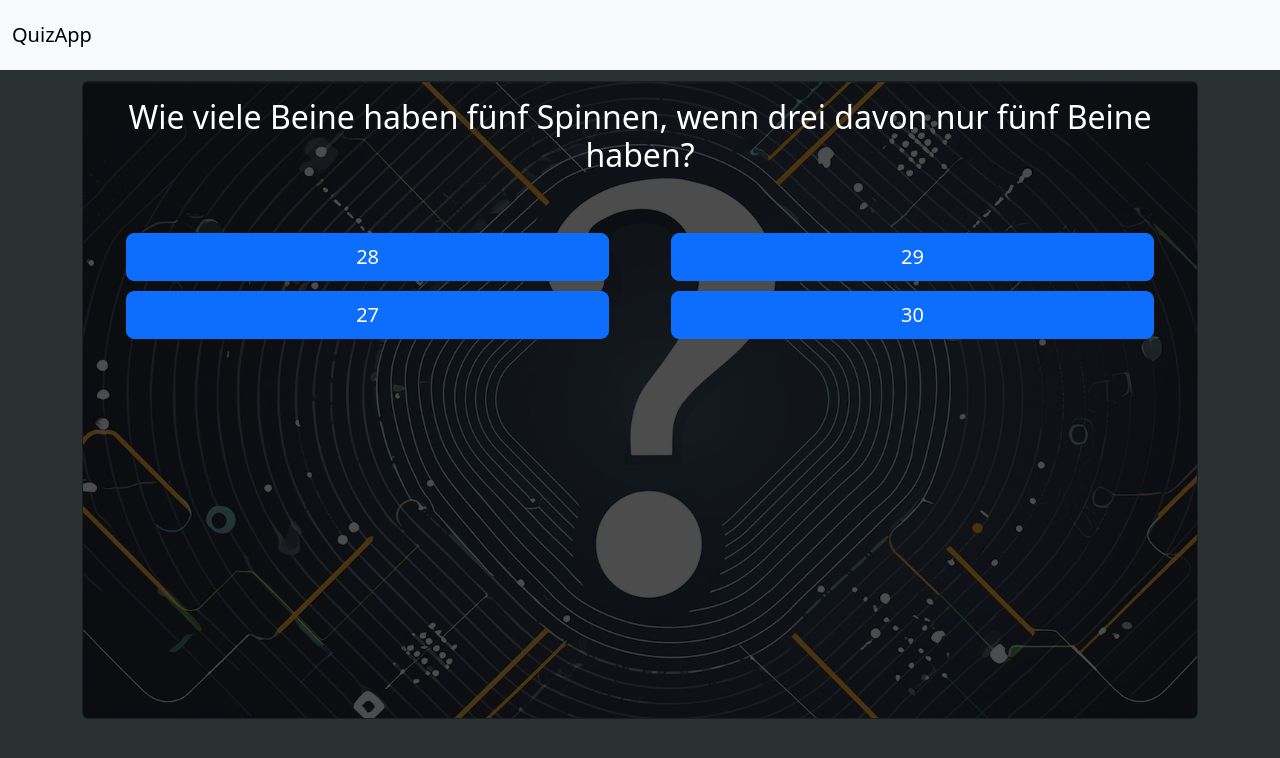
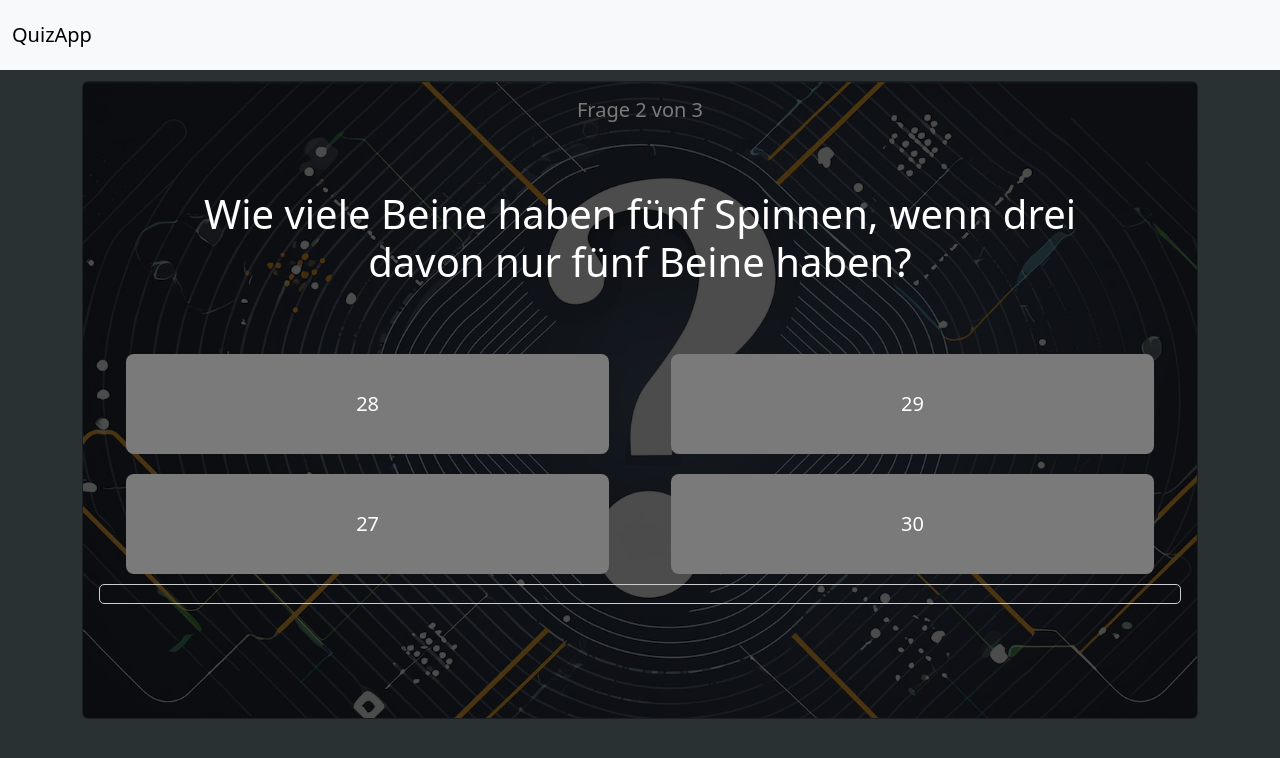
Before and after one commit to AxelZimmermann-HH/Quiz, a website: page index.html in a window 1280 px wide. Both pictures are taken after a click on the button "10". Drawn offline with nearby package versions, Linux system fonts and the light colour scheme.

Commit message:
third session

```diff
--- a/script.js
+++ b/script.js
@@ -26,33 +26,73 @@ let questions = [
 ]
 
 let currentQuestion = 0;
+let correctAnswerCount = 0;
+
 
 function renderQuestion() {
     let question = questions[currentQuestion];
+    let allQuestions = questions.length;
+    let showQuestionNumber = currentQuestion + 1;
+
 
     let content = document.getElementById('card-content');
+
+
+    if (currentQuestion < questions.length) {
     content.innerHTML = ``;
     content.innerHTML += `
-        <h2 class="card-title">${question['question']}</h2>
+        <h5>Frage ${showQuestionNumber} von ${allQuestions}</h5>
+        <h1 class="card-title">${question['question']}</h1>
         <div class="button-area">
         <button id="id1" type="button" onclick="answer('answer1', 'id1')" class="btn btn-primary btn-lg">${question['answer1']}</button>
         <button id="id2" type="button" onclick="answer('answer2', 'id2')" class="btn btn-primary btn-lg">${question['answer2']}</button>
         <button id="id3" type="button" onclick="answer('answer3', 'id3')" class="btn btn-primary btn-lg">${question['answer3']}</button>
         <button id="id4" type="button" onclick="answer('answer4', 'id4')" class="btn btn-primary btn-lg">${question['answer4']}</button>
-
         </div>
+        <div class="progress-bar">
+        <div class="progress-bar-fill" id="progress-bar-fill"></div>
+    </div>
     `
+    } else {
+        content.innerHTML = ``;
+        content.innerHTML += `
+        <h5>Herzlichen Glückwunsch!</h5>
+        <h1 class="card-title">Quiz beendet!</h1>
+        <h2>Du hast ${correctAnswerCount} von ${allQuestions} Fragen richtig beantwortet.</h2>
+        <button id="" type="button" onclick="playAgain()" class="btn btn-primary btn-lg">Nochmal spielen</button>
+    `
+    }
 }
 
 function answer(selection, id) {
     let question = questions[currentQuestion];
     let selectedQuestionNumber = selection.slice(-1);
+    const progressPercent = ((currentQuestion + 1) / questions.length) * 100;
+
+    let idOfRightAnswer = `id${question['right_answer']}`;
 
     if (selectedQuestionNumber == question['right_answer']) {
         document.getElementById(id).classList.add('bg-success');
+        document.getElementById(id).classList.add('pulse');
+        correctAnswerCount++;
     } else {
         document.getElementById(id).classList.add('bg-danger');
+        document.getElementById(id).classList.add('pulse');
+        document.getElementById(idOfRightAnswer).classList.add('bg-success');
+        document.getElementById(idOfRightAnswer).classList.add('pulse');
+
     }
     currentQuestion++;
+    updateProgressBar(progressPercent);
     setTimeout(renderQuestion, 2000);
 }
+
+function playAgain() {
+    currentQuestion = 0;
+    renderQuestion();
+}
+
+function updateProgressBar(progressPercent) {
+    const progressBarFill = document.getElementById('progress-bar-fill');
+    progressBarFill.style.width = progressPercent + '%';
+}
--- a/style.css
+++ b/style.css
@@ -26,11 +26,19 @@ body {
     display: flex;
     flex-direction: column;
     align-items: center;
-    gap: 50px;
+    gap: 10px;
 }
 
-h2 {
+h1 {
     text-align: center;
+}
+
+h5 {
+    color: rgb(122, 122, 122) !important;
+}
+
+.card-title {
+    padding: 50px;
 }
 
 .button-area {
@@ -38,11 +46,51 @@ h2 {
     justify-content: space-between;
     flex-wrap: wrap;
     width: 95%;
-    column-gap: 10px;
-    row-gap: 10px
+    column-gap: 20px;
+    row-gap: 20px;
 
 }
 
 .btn {
     width: 47%;
+    height: 100px;
+    background-color: rgb(122, 122, 122) !important;
+    border: none !important;
 }
+
+.pulse {
+    animation: pulse 2s ease-out;
+  }
+
+  @keyframes pulse {
+    0% {
+      transform: scale(1);
+      opacity: 0.6;
+    }
+    50% {
+      transform: scale(1.2);
+      opacity: 1;
+    }
+    100% {
+      transform: scale(1);
+      opacity: 0.6;
+    }
+  }
+
+  .progress-bar {
+    width: 100%;
+    background-color: #f3f3f3;
+    border: 1px solid #ccc;
+    height: 20px;
+    margin-bottom: 20px;
+    border-radius: 5px;
+    overflow: hidden;
+}
+
+.progress-bar-fill {
+    background-color: #4caf50;
+    height: 100%;
+    width: 0%;
+    transition: width 0.4s;
+    border-radius: 5px 0 0 5px;
+}
```
